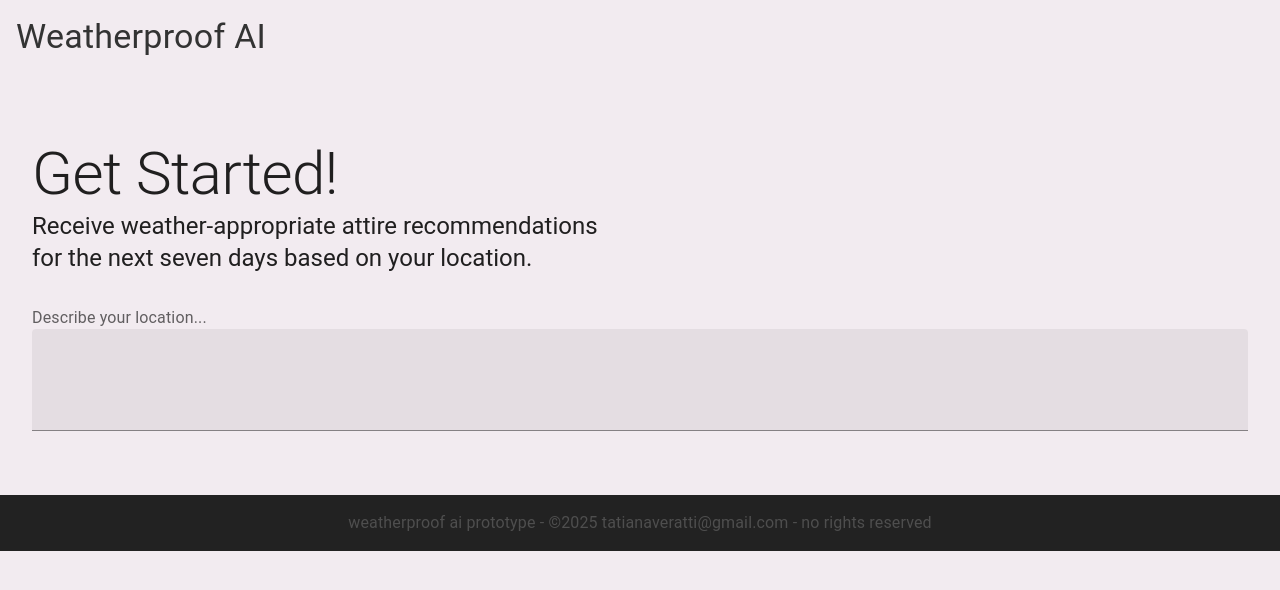
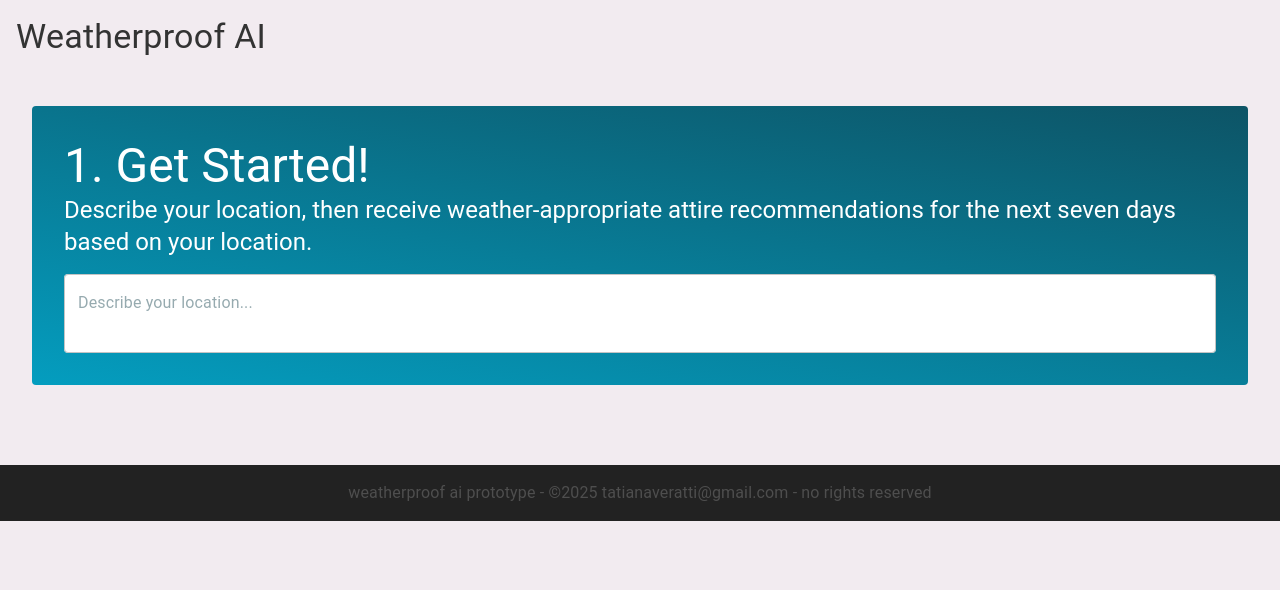
Before and after one commit to tVeratti/day-ai-assessment, a React (Vite) app: page / in a window 1280 px wide. Shown: the top 590 px of the page. Built offline with nearby package versions, Linux system fonts and the light colour scheme; some icons are missing; the HTML template or start-up script is replaced by a standard one.

Commit message:
start updating some styles, loading states

```diff
--- a/src/data/useStreamResponse.ts
+++ b/src/data/useStreamResponse.ts
@@ -1,5 +1,4 @@
 import { useEffect, useState } from "react";
-import { flushSync } from "react-dom";
 
 const useStreamResponse = (response: Response | undefined) => {
   const [text, setText] = useState<string>("");
@@ -9,6 +8,7 @@ const useStreamResponse = (response: Response | undefined) => {
 
   useEffect(() => {
     if (response?.body) {
+      setIsReading(true);
       setText("");
 
       // Stream the response and save the text delta
@@ -19,9 +19,7 @@ const useStreamResponse = (response: Response | undefined) => {
             const { done, value } = await reader.read();
 
             if (done) {
-              flushSync(() => {
-                setIsReading(false);
-              });
+              setIsReading(false);
               break;
             }
 
--- a/src/home/attireSection/dayCard.tsx
+++ b/src/home/attireSection/dayCard.tsx
@@ -1,17 +1,23 @@
 import styled from "@emotion/styled";
 import {
+  Box,
   Card,
   CardActions,
   CardContent,
   CardHeader,
+  Fade,
   Typography,
+  useTheme,
 } from "@mui/material";
 
 export interface DayCardProps {
   shortDescription: string;
   idealAttire: string;
   date: string;
+  index: number;
 }
+
+const FADE_IN_TIME: number = 500;
 
 const Root = styled.div`
   width: 20rem;
@@ -21,7 +27,9 @@ export default function DayCard({
   shortDescription,
   idealAttire,
   date,
+  index,
 }: DayCardProps) {
+  const theme = useTheme();
   let formattedDateParts = new Date(date)
     .toLocaleTimeString("en-us", {
       weekday: "long",
@@ -34,16 +42,26 @@ export default function DayCard({
   const formattedDate = formattedDateParts.slice(0, 2).join(" - ");
 
   return (
+    <Fade in={true} timeout={index * FADE_IN_TIME}>
       <Root>
-      <Card sx={{ height: "100%" }} variant="outlined">
+        <Card variant="outlined">
           <CardHeader title={formattedDate} subheader={shortDescription} />
           <CardContent>
-          <Typography variant="body2" sx={{ flex: 1 }}>
+            <Box
+              sx={{
+                padding: "1rem",
+                borderRadius: theme.shape.borderRadius,
+                background: theme.palette.secondary.main,
+              }}
+            >
+              <Typography variant="body1" sx={{ flex: 1 }}>
                 {idealAttire}
               </Typography>
+            </Box>
           </CardContent>
           <CardActions></CardActions>
         </Card>
       </Root>
+    </Fade>
   );
 }
--- a/src/home/attireSection/dayCards.tsx
+++ b/src/home/attireSection/dayCards.tsx
@@ -23,11 +23,15 @@ const Root = styled.div`
   flex-wrap: wrap;
   align-items: stretch;
   gap: 1rem;
+  margin: 2rem 0;
 `;
 
 export function DayCards({ days }: DayCardsProps) {
   const cardNodes = useMemo(
-    () => days.map((day: DayCardProps) => <DayCard key={day.date} {...day} />),
+    () =>
+      days.map((day: DayCardProps, index: number) => (
+        <DayCard key={day.date} {...day} index={index} />
+      )),
     [days],
   );
   return <Root>{cardNodes}</Root>;
--- a/src/home/attireSection/index.tsx
+++ b/src/home/attireSection/index.tsx
@@ -1,3 +1,4 @@
+import { Typography } from "@mui/material";
 import { DayCards, formatAttireResponse } from "./dayCards";
 
 export interface AttireSectionProps {
@@ -10,7 +11,9 @@ export default function AttireSection({
   isLoading,
 }: AttireSectionProps) {
   if (isLoading) {
-    return null;
+    return (
+      <Typography variant="h5">Getting Attire Recommendations...</Typography>
+    );
   }
 
   const attireData = formatAttireResponse(attireResponseJson);
--- a/src/home/index.tsx
+++ b/src/home/index.tsx
@@ -1,3 +1,4 @@
+import styled from "@emotion/styled";
 import { Box, Stack } from "@mui/material";
 import { useCallback, useEffect, useState, useTransition } from "react";
 import fetchAttire from "../data/fetchAttire";
@@ -7,8 +8,23 @@ import useStreamResponse from "../data/useStreamResponse";
 import AttireSection from "./attireSection";
 import Introduction from "./introduction";
 import InstructionsInput from "./locationSection/instructions";
+import LocationConfirmation from "./locationSection/locationConfirmation";
 
-import LocationConfirmation from "./locationSection/locationConfirmation";
+const TopSection = styled.div`
+  display: flex;
+  gap: 1rem;
+  margin-bottom: 2rem;
+  padding: 2rem;
+  flex-direction: column;
+  color: white;
+  background: #049dbf;
+  background: linear-gradient(190deg, #0d5466 0%, #049dbf 100%);
+  border-radius: 4px;
+
+  @media screen and (max-width: 900px) {
+    align-items: stretch;
+  }
+`;
 
 export default function Home() {
   const [location, setLocation] = useState<LocationResponse>();
@@ -73,17 +89,19 @@ export default function Home() {
     }
   }, [locationConversation]);
 
-  console.log(isLocationPending, isAttirePending, isReading);
   return (
     <Stack>
+      <TopSection>
         <Introduction isFirstQuery={true} />
         {/* Location Input */}
         <InstructionsInput
           onSubmit={handleSubmit}
           isLoading={isLocationPending}
         />
+      </TopSection>
 
       {/* Location Response */}
+      {/* <Typography variant="h4">2. Confirm Location</Typography> */}
       {location && (
         <LocationConfirmation
           isLoading={isLocationPending}
@@ -93,7 +111,8 @@ export default function Home() {
         />
       )}
 
-      <Box margin={2}>
+      <Box marginTop={2}>
+        {/* <Typography variant="h4">3. Review Weather & Attire</Typography> */}
         {/* Attire Response */}
         <AttireSection
           isLoading={isAttirePending || isReading}
--- a/src/home/introduction.tsx
+++ b/src/home/introduction.tsx
@@ -5,25 +5,22 @@ interface IntroductionProps {
   isFirstQuery: boolean;
 }
 
-const Root = styled.div`
-  max-width: 600px;
-  margin: 2rem 0;
-`;
+const Root = styled.div``;
 
-const INITIAL_INTRODUCTION_HEADER: string = "Get Started!";
+const INITIAL_INTRODUCTION_HEADER: string = "1. Get Started!";
 const REPEAT_INTRODUCTION_HEADER: string = "Go Again!";
 
 export default function Introduction({ isFirstQuery }: IntroductionProps) {
   return (
     <Root>
-      <Typography variant="h2" component="h1">
+      <Typography variant="h3" component="h1">
         {isFirstQuery
           ? INITIAL_INTRODUCTION_HEADER
           : REPEAT_INTRODUCTION_HEADER}
       </Typography>
       <Typography variant="h5">
-        Receive weather-appropriate attire recommendations for the next seven
-        days based on your location.
+        Describe your location, then receive weather-appropriate attire
+        recommendations for the next seven days based on your location.
       </Typography>
     </Root>
   );
--- a/src/home/locationSection/instructions.tsx
+++ b/src/home/locationSection/instructions.tsx
@@ -1,11 +1,11 @@
 import PlayArrowIcon from "@mui/icons-material/PlayArrow";
 import {
-  FilledInput,
   FormControl,
-  FormLabel,
   IconButton,
   InputAdornment,
+  OutlinedInput,
 } from "@mui/material";
+import { styled } from "@mui/material/styles";
 import { useCallback, useState } from "react";
 
 interface InstructionsProps {
@@ -14,6 +14,12 @@ interface InstructionsProps {
 }
 
 const SUBMIT_KEYS: Array<String> = ["Enter"];
+
+const Input = styled(OutlinedInput)(
+  () => `
+background: white;
+`,
+);
 
 export default function Instructions({
   isLoading,
@@ -43,13 +49,14 @@ export default function Instructions({
 
   return (
     <FormControl fullWidth>
-      <FormLabel>Describe your location...</FormLabel>
-      <FilledInput
+      <Input
+        sx={{ background: "white" }}
         name="instructions"
         aria-label="Location Description"
+        placeholder="Describe your location..."
         required
         multiline
-        rows={3}
+        rows={2}
         fullWidth
         disabled={isLoading}
         onKeyDown={handleKeyDown}
--- a/src/home/locationSection/locationConfirmation.tsx
+++ b/src/home/locationSection/locationConfirmation.tsx
@@ -1,13 +1,7 @@
 import styled from "@emotion/styled";
-import {
-  Avatar,
-  Button,
-  Card,
-  CardActions,
-  CardContent,
-  Typography,
-  useTheme,
-} from "@mui/material";
+
+import { Button, Fade, Stack, Typography } from "@mui/material";
+import { useCallback } from "react";
 import type { LocationResponse } from "../../data/fetchLocation";
 
 interface ResponseProps {
@@ -23,10 +17,11 @@ interface RootProps {
 
 const Root = styled.div<RootProps>`
   display: flex;
-  gap: 1rem;
+  gap: 2rem;
   align-items: center;
-  margin: 1rem 0;
-  color: ${(props) => (props.isLoading ? "red" : "black")};
+  padding: 2rem;
+  border: 2px solid #049dbf;
+  border-radius: 4px;
 
   ${(props) =>
     props.isLoading
@@ -43,12 +38,6 @@ const Root = styled.div<RootProps>`
   }
 `;
 
-const STATE_EMOJIS: Record<string, string> = {
-  LOADING: ":o",
-  STREAMING: ":D",
-  READY: ":)",
-};
-
 export default function LocationConfirmation({
   locationResponse,
   isLoading,
@@ -56,45 +45,41 @@ export default function LocationConfirmation({
   onConfirm,
   onRetry,
 }: ResponseProps) {
-  const theme = useTheme();
   const showLoading: boolean = isLoading;
 
-  let stateEmoji: string = STATE_EMOJIS.READY;
-  switch (true) {
-    case isLoading:
-      stateEmoji = STATE_EMOJIS.LOADING;
-      break;
-  }
+  const handleConfirm = useCallback(() => {
+    onConfirm();
+  }, []);
 
   return (
     <Root isLoading={showLoading}>
-      <Avatar
-        sx={{ bgcolor: theme.palette.primary.main, transform: "rotate(90deg)" }}
-      >
-        {stateEmoji}
-      </Avatar>
-      <Card variant="outlined">
-        {!showLoading && locationResponse && (
-          <>
-            <CardContent>
+      {!showLoading && locationResponse && (
+        <Fade in={true}>
+          <Stack gap={3}>
+            <div>
+              <Typography variant="h4" component="p" color="#049dbf">
+                {locationResponse.friendlyName}
+              </Typography>
+
               <Typography variant="body1">
                 {locationResponse.guessReason}
               </Typography>
-              <Typography variant="h4" component="p">
-                {locationResponse.friendlyName}
+              <Typography variant="caption" sx={{ opacity: 0.5 }}>
+                {locationResponse.latitude}, {locationResponse.longitude}
               </Typography>
-            </CardContent>
-            <CardActions>
-              <Button variant="contained" onClick={onConfirm}>
+            </div>
+
+            <Stack gap={2} direction="row">
+              <Button variant="contained" size="large" onClick={handleConfirm}>
                 Confirm
               </Button>
-              <Button variant="text" onClick={onRetry}>
+              <Button variant="outlined" size="large" onClick={onRetry}>
                 Retry
               </Button>
-            </CardActions>
-          </>
-        )}
-      </Card>
+            </Stack>
+          </Stack>
+        </Fade>
+      )}
     </Root>
   );
 }
--- a/src/theme/index.ts
+++ b/src/theme/index.ts
@@ -7,6 +7,23 @@ const theme = createTheme({
     },
     primary: {
       main: "#049DBF",
+      dark: "#0d5466",
+    },
+    secondary: {
+      main: "#ffffff", //#FCFCA4",
+    },
+    text: {
+      primary: "#083743",
+    },
+  },
+  components: {
+    MuiCard: {
+      styleOverrides: {
+        root: {
+          background: "#ffffff88",
+          border: "none",
+        },
+      },
     },
   },
 });
```
Also changed, not shown: 2 other files (tests, documents, lock files or other folders). Lines whose indentation alone changed are shown as unchanged.
